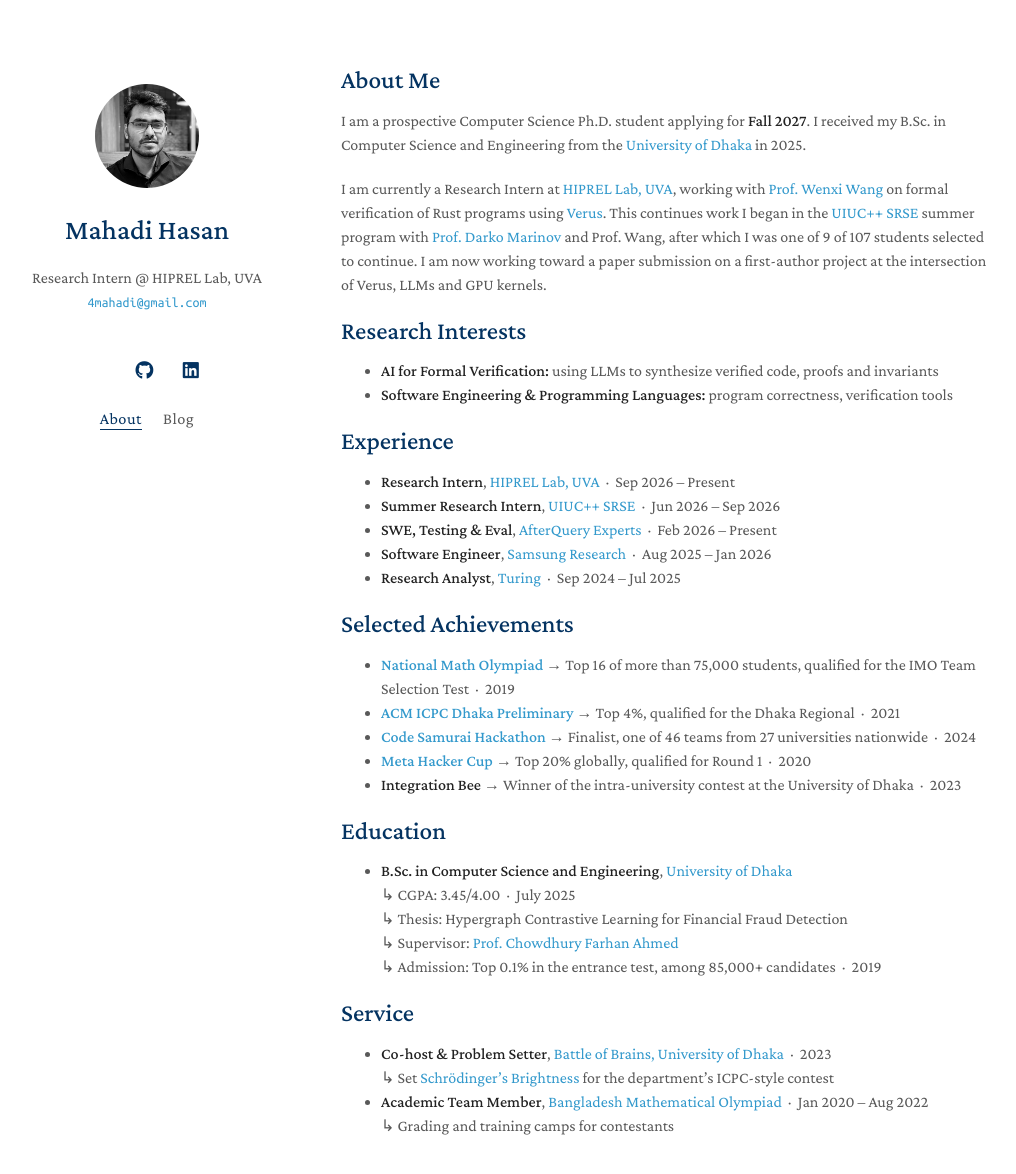
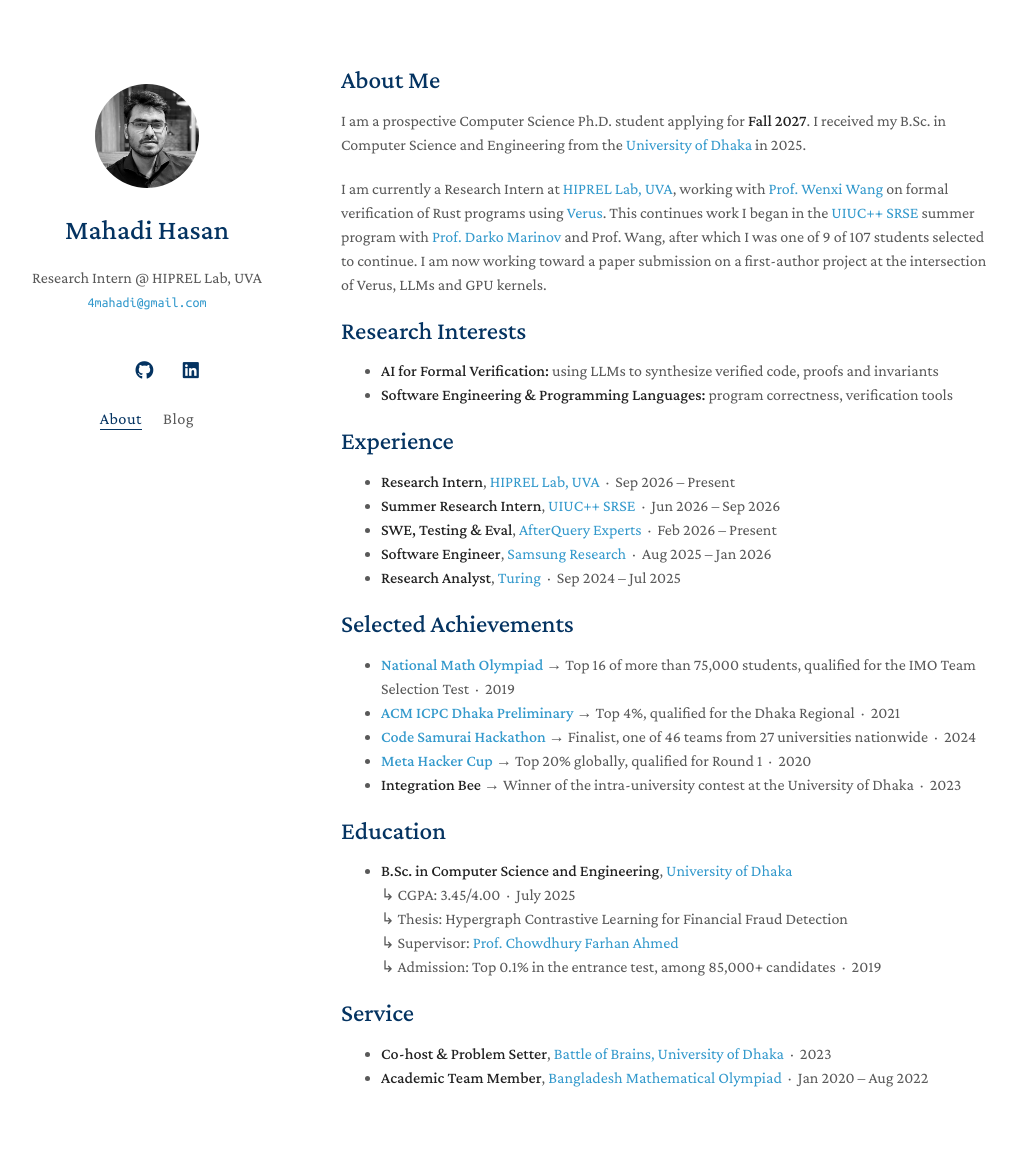
Before and after one commit to meunaught/meunaught.github.io, a Jekyll site: the page built from index.md, in a window 1280 px wide and 1232 px high. Shown: the top 1174 px of the window, without its empty margins (129-1145 px from the left). Built offline with Jekyll 4.4.1, drawn with Linux system fonts in a browser that asks for light colours; a style sheet for code colours, icons or effects is not loaded; our own code applies the rules of GitHub Pages for plain Markdown files.

Commit message:
Trim Service to one line per role
Co-Authored-By: Claude Opus 5.5 <noreply@anthropic.com>

```diff
--- a/index.md
+++ b/index.md
@@ -49,8 +49,6 @@ To show it, add items, then delete these first two lines and the endcomment line
 ## Service
 
 - **Co-host & Problem Setter**, [Battle of Brains, University of Dhaka](https://toph.co/c/cseduic-battle-of-brains-2023) &nbsp;·&nbsp; 2023
-  &#8627; Set [Schrödinger's Brightness](https://toph.co/p/schr-dinger-s-brightness) for the department's ICPC-style contest
 - **Academic Team Member**, [Bangladesh Mathematical Olympiad](https://matholympiad.org.bd/) &nbsp;·&nbsp; Jan 2020 – Aug 2022
-  &#8627; Grading and training camps for contestants
 
 {% include recent-posts.html %}
```
